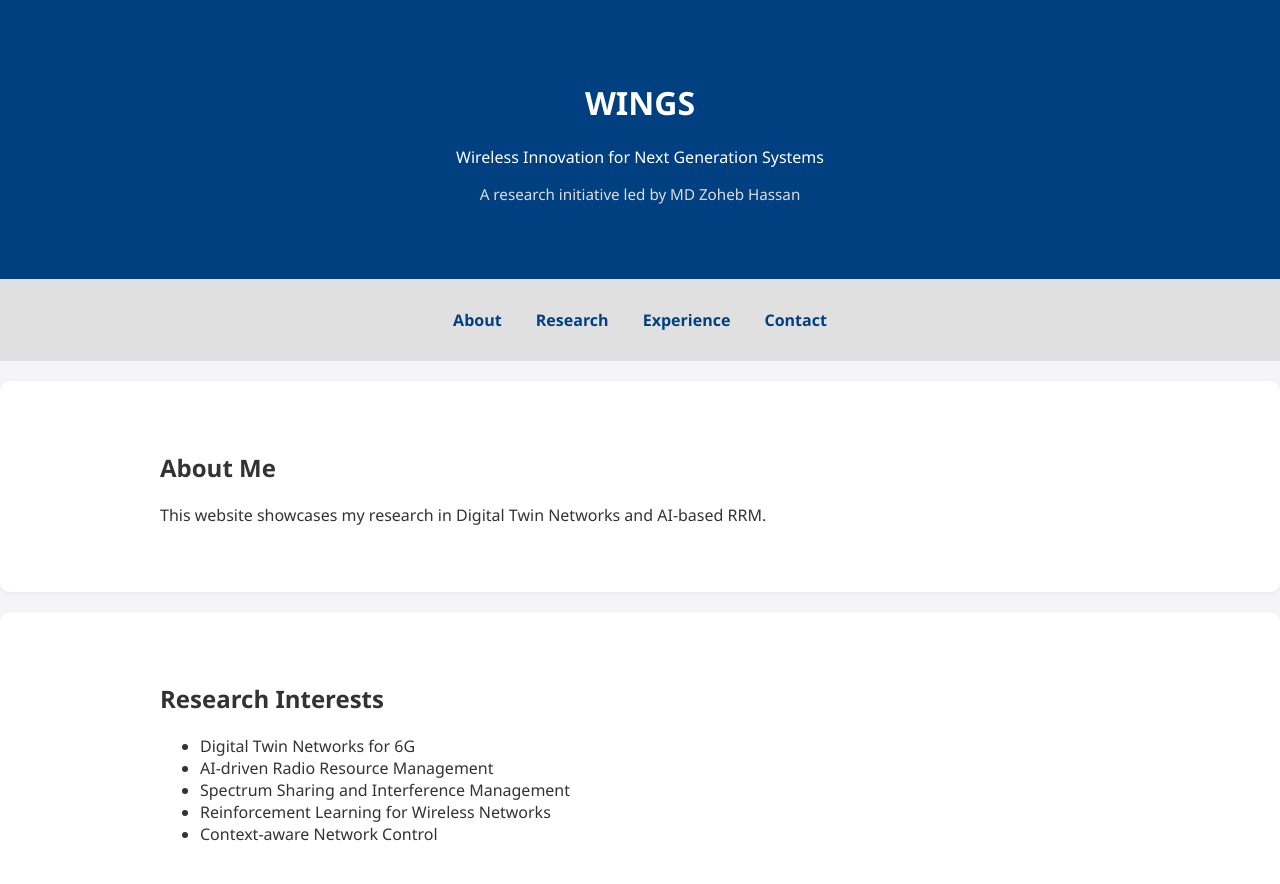
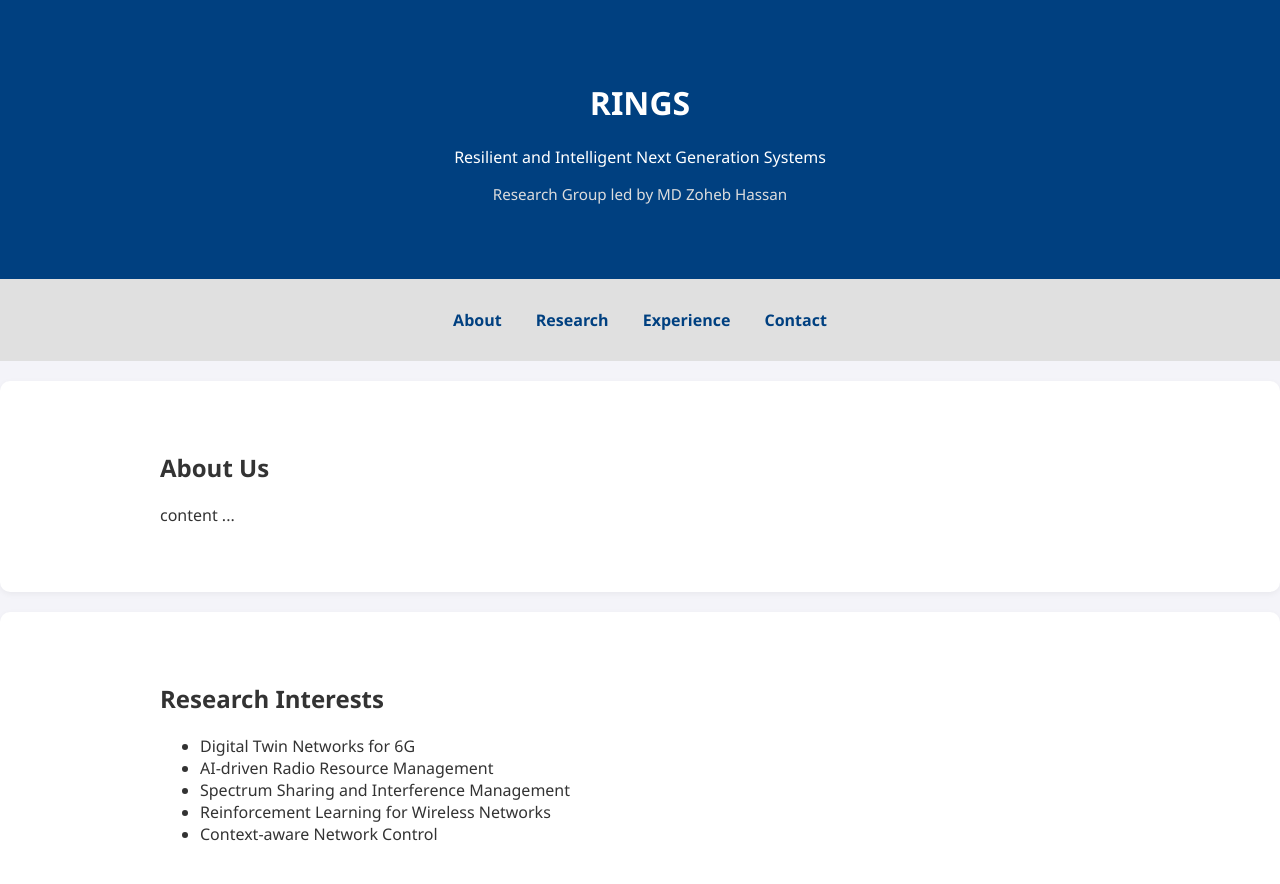
Before and after one commit to zohassandip/RINGS, a plain HTML site: page index.html in a window 1280 px wide. Shown: the top 884 px of the page. Drawn offline with Linux system fonts and the light colour scheme.

Commit message:
Update index.html

```diff
--- a/index.html
+++ b/index.html
@@ -3,15 +3,15 @@
 <head>
   <meta charset="UTF-8">
   <meta name="viewport" content="width=device-width, initial-scale=1.0">
-  <title>WINGS – Wireless Innovation for Next Generation Systems</title>
+  <title>RINGS – Resilient and Intelligent Next Generation Systems</title>
   <link rel="stylesheet" href="style.css">
 </head>
 <body>
   <header>
     <div class="container">
-      <h1>WINGS</h1>
-      <p>Wireless Innovation for Next Generation Systems</p>
-      <p style="font-size: 0.95em; color: #ddd;">A research initiative led by MD Zoheb Hassan</p>
+      <h1>RINGS</h1>
+      <p>Resilient and Intelligent Next Generation Systems</p>
+      <p style="font-size: 0.95em; color: #ddd;">Research Group led by MD Zoheb Hassan</p>
     </div>
   </header>
 
@@ -26,8 +26,8 @@
 
   <section id="about" class="section">
     <div class="container">
-      <h2>About Me</h2>
-      <p>This website showcases my research in Digital Twin Networks and AI-based RRM.</p>
+      <h2>About Us</h2>
+      <p>content ...</p>
     </div>
   </section>
 
@@ -67,5 +67,3 @@
   </footer>
 </body>
 </html>
-
-Updated About Me section text
```
